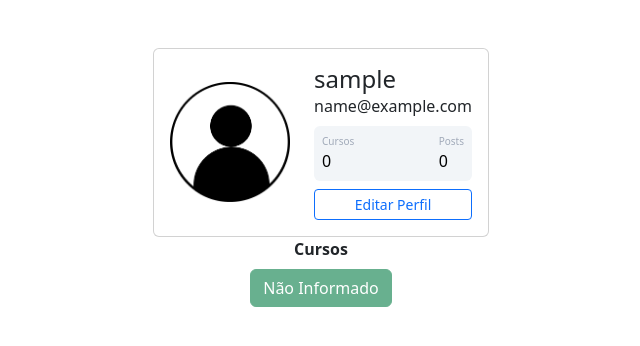
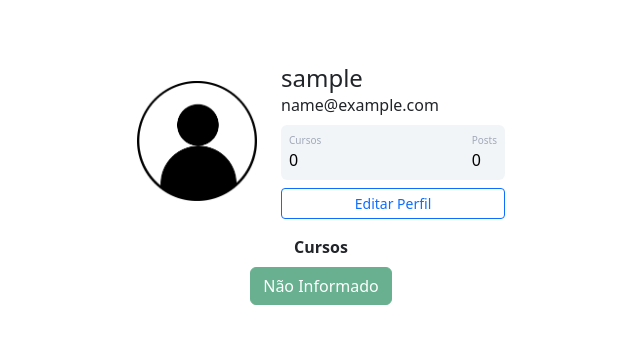
Before and after one commit to BRCoelhoM/BlogHashtagTreinamentos, a Flask app: page /perfil in a window 1280 px wide. Shown: the part 56-402 px from the top of the page, without its empty margins (319-959 px from the left). Run offline with Flask 3, Linux system fonts and the light colour scheme; the visitor is signed in with stand-in values (Sample User, id 1); data that the repository does not hold is empty.

Commit message:
main.css

```diff
--- a/BlogHashtagTreinamentos/static/main.css
+++ b/BlogHashtagTreinamentos/static/main.css
@@ -1,13 +1,9 @@
 .card {
-    <div class="container">
-      <div class="row justify-content-center">
-        <div class="col-12 col-sm-8 col-md-6 col-lg-4">
-          <div class="card">
-            <!-- conteúdo do card -->
-          </div>
-        </div>
-      </div>
-    </div>
+    width: 100%;
+    max-width: 400px;
+    border: none;
+    border-radius: 10px;
+    background-color: #fff;
 }
 
 .stats {
@@ -60,6 +56,6 @@
     .articles,
     .followers,
     .rating {
-        font-size: 11px; /* levemente maior para legibilidade no celular */
+        font-size: 11px;
     }
 }
```
